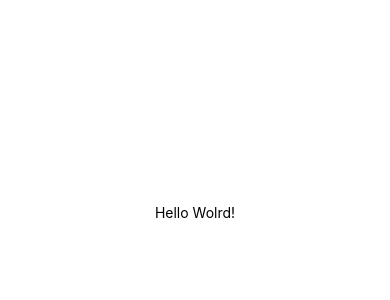
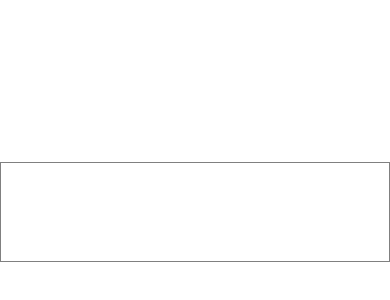
Before and after one commit to hiro246/news-app, a React Native app: screen / in a window 390 px wide. Shown: the part 210-510 px from the top of the page. Built offline with nearby package versions, Linux system fonts and the light colour scheme.

Commit message:
Draw a line

```diff
--- a/App.js
+++ b/App.js
@@ -1,10 +1,17 @@
 import React from 'react';
-import {StyleSheet, Text, View} from 'react-native';
+import { StyleSheet, Text, View } from 'react-native';
 
 export default function App() {
   return (
     <View style={styles.container}>
-      <Text>Hello Wolrd!</Text>
+      <View
+        style={{
+          height: 100,
+          width: '100%',
+          borderColor: 'gray',
+          borderWidth: 1,
+        }}
+      />
     </View>
   );
 }
```
